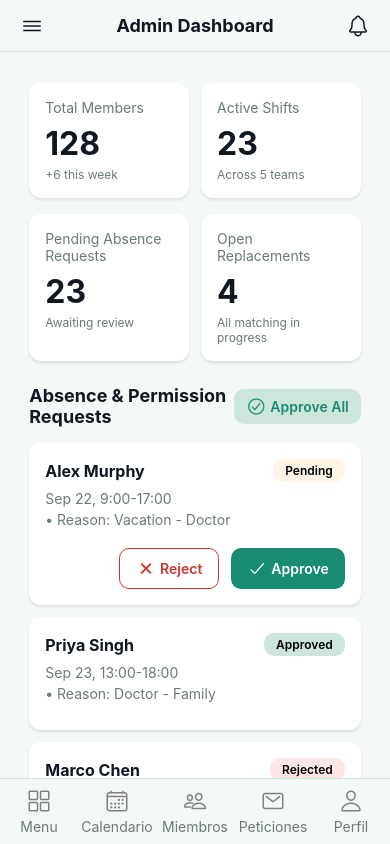
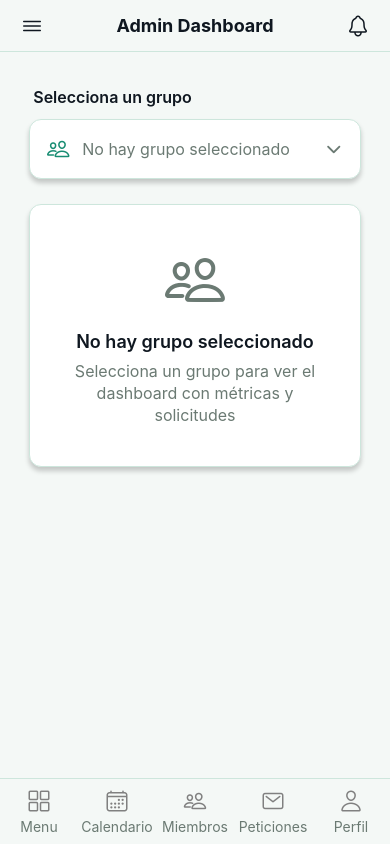
Before and after one commit to JosueUribeUgalde/Proyecto_Final_Apps_Moviles, a React Native app in the folder ProyectFinal/: screen /DashboardAdmin in a window 390 px wide. Built offline with nearby package versions, Linux system fonts and the light colour scheme; what react-native-calendars would draw is missing.

Commit message:
feat: agregar selección de grupo y mejorar la gestión de solicitudes de ausencia con traducciones al español

```diff
--- a/ProyectFinal/src/screens/admin/DashboardAdmin.js
+++ b/ProyectFinal/src/screens/admin/DashboardAdmin.js
@@ -1,72 +1,93 @@
 // 1. Paquetes core de React/React Native
 import { useState } from 'react';
-import { Text, View, ScrollView, Pressable } from "react-native";
+import { Text, View, ScrollView, Pressable, Modal, FlatList } from "react-native";
 // 2. Bibliotecas de terceros
 import { SafeAreaView } from "react-native-safe-area-context";
 import { Ionicons } from '@expo/vector-icons';
 // 3. Componentes propios
-import { HeaderScreen, MenuFooterAdmin } from "../../components";
+import { HeaderScreen, MenuFooterAdmin, ButtonRequest } from "../../components";
 // 4. Constantes y utilidades
 import { COLORS } from '../../components/constants/theme';
 // 5. Estilos
 import styles from "../../styles/screens/admin/DashboardAdminStyles";
+import CalendarAdminStyles from "../../styles/screens/admin/CalendarAdminStyles";
 
 export default function DashboardAdmin({ navigation }) {
+  // Estado para el selector de grupos
+  const [selectedGroup, setSelectedGroup] = useState(null);
+  const [showGroupSelectModal, setShowGroupSelectModal] = useState(false);
+
+  // Mock data para grupos
+  const MOCK_GROUPS = [
+    { id: 1, name: 'Recepción', memberCount: 12 },
+    { id: 2, name: 'Cocina', memberCount: 8 },
+    { id: 3, name: 'Turno Nocturno', memberCount: 5 },
+    { id: 4, name: 'Limpieza', memberCount: 15 },
+  ];
+
+  const [groups] = useState(MOCK_GROUPS);
+
   // Estado para las solicitudes de ausencia (mockup data)
   const [requests, setRequests] = useState([
     {
       id: 1,
       name: 'Alex Murphy',
       date: 'Sep 22, 9:00-17:00',
-      reason: 'Vacation - Doctor',
-      status: 'Pending'
+      reason: 'Vacaciones - Doctor',
+      status: 'Pendiente'
     },
     {
       id: 2,
       name: 'Priya Singh',
       date: 'Sep 23, 13:00-18:00',
-      reason: 'Doctor - Family',
-      status: 'Approved'
+      reason: 'Doctor - Familia',
+      status: 'Aprobado'
     },
     {
       id: 3,
       name: 'Marco Chen',
       date: 'Sep 24, 8:00-12:00',
       reason: 'Personal',
-      status: 'Rejected'
+      status: 'Rechazado'
     }
   ]);
 
   const handleApprove = (id) => {
     // TODO: Implementar lógica de aprobación con Firebase
     setRequests(requests.map(req =>
-      req.id === id ? { ...req, status: 'Approved' } : req
+      req.id === id ? { ...req, status: 'Aprobado' } : req
     ));
   };
 
   const handleReject = (id) => {
     // TODO: Implementar lógica de rechazo con Firebase
     setRequests(requests.map(req =>
-      req.id === id ? { ...req, status: 'Rejected' } : req
+      req.id === id ? { ...req, status: 'Rechazado' } : req
     ));
   };
 
   const handleApproveAll = () => {
     // TODO: Implementar lógica de aprobación masiva
-    setRequests(requests.map(req => ({ ...req, status: 'Approved' })));
+    setRequests(requests.map(req => ({ ...req, status: 'Aprobado' })));
   };
 
   const getStatusStyle = (status) => {
     switch(status) {
-      case 'Pending':
+      case 'Pendiente':
         return styles.statusPending;
-      case 'Approved':
+      case 'Aprobado':
         return styles.statusApproved;
-      case 'Rejected':
+      case 'Rechazado':
         return styles.statusRejected;
       default:
         return styles.statusPending;
     }
+  };
+
+  const handleGroupSelect = (group) => {
+    setSelectedGroup(group);
+    setShowGroupSelectModal(false);
+    // Aquí se cargarán los datos específicos del grupo desde Firebase
   };
 
   return (
@@ -83,49 +104,62 @@ export default function DashboardAdmin({ navigation }) {
         style={styles.content}
         contentContainerStyle={styles.scrollContent}
       >
-        {/* Métricas principales */}
-        <View style={styles.metricsContainer}>
+        {/* Selector de Grupos */}
+        <View style={CalendarAdminStyles.groupSelectorContainer}>
+          <Text style={CalendarAdminStyles.groupSelectorTitle}>Selecciona un grupo</Text>
+          <Pressable
+            style={({pressed}) => [
+              CalendarAdminStyles.groupSelectorButton,
+              pressed && {opacity: 0.7}
+            ]}
+            onPress={() => setShowGroupSelectModal(true)}
+          >
+            <Ionicons name="people-outline" size={24} color={COLORS.primary} />
+            <Text style={[
+              CalendarAdminStyles.groupSelectorButtonText,
+              selectedGroup && { color: COLORS.textBlack, fontWeight: '600' }
+            ]}>
+              {selectedGroup ? selectedGroup.name : 'No hay grupo seleccionado'}
+            </Text>
+            <Ionicons name="chevron-down" size={20} color={COLORS.textGray} />
+          </Pressable>
+        </View>
+
+        {selectedGroup ? (
+          <>
+            {/* Métricas principales */}
+            <View style={styles.metricsContainer}>
           <View style={styles.metricCard}>
-            <Text style={styles.metricLabel}>Total Members</Text>
+            <Text style={styles.metricLabel}>Total de Miembros</Text>
             <Text style={styles.metricValue}>128</Text>
-            <Text style={styles.metricSub}>+6 this week</Text>
+            <Text style={styles.metricSub}>+6 esta semana</Text>
           </View>
 
           <View style={styles.metricCard}>
-            <Text style={styles.metricLabel}>Active Shifts</Text>
+            <Text style={styles.metricLabel}>Turnos Activos</Text>
             <Text style={styles.metricValue}>23</Text>
-            <Text style={styles.metricSub}>Across 5 teams</Text>
+            <Text style={styles.metricSub}>En 5 equipos</Text>
           </View>
         </View>
 
         <View style={styles.metricsContainer}>
           <View style={styles.metricCard}>
-            <Text style={styles.metricLabel}>Pending Absence Requests</Text>
+            <Text style={styles.metricLabel}>Solicitudes de Ausencia Pendientes</Text>
             <Text style={styles.metricValue}>23</Text>
-            <Text style={styles.metricSub}>Awaiting review</Text>
+            <Text style={styles.metricSub}>Esperando revisión</Text>
           </View>
 
           <View style={styles.metricCard}>
-            <Text style={styles.metricLabel}>Open Replacements</Text>
+            <Text style={styles.metricLabel}>Reemplazos Abiertos</Text>
             <Text style={styles.metricValue}>4</Text>
-            <Text style={styles.metricSub}>All matching in progress</Text>
+            <Text style={styles.metricSub}>Todos en progreso</Text>
           </View>
         </View>
 
         {/* Sección de solicitudes */}
         <View style={styles.requestsSection}>
           <View style={styles.sectionHeader}>
-            <Text style={styles.sectionTitle}>Absence & Permission Requests</Text>
-            <Pressable
-              onPress={handleApproveAll}
-              style={({ pressed }) => [
-                styles.approveAllButton,
-                pressed && { opacity: 0.7 }
-              ]}
-            >
-              <Ionicons name="checkmark-circle-outline" size={20} color={COLORS.primary} />
-              <Text style={styles.approveAllText}>Approve All</Text>
-            </Pressable>
+            <Text style={styles.sectionTitle}>Solicitudes de Ausencia y Permisos</Text>
           </View>
 
           {/* Lista de solicitudes */}
@@ -134,42 +168,116 @@ export default function DashboardAdmin({ navigation }) {
               <View style={styles.requestHeader}>
                 <Text style={styles.requestName}>{request.name}</Text>
                 <View style={getStatusStyle(request.status)}>
-                  <Text style={styles.statusText}>{request.status}</Text>
+                  <Text style={[
+                    styles.statusText,
+                    request.status === 'Pendiente' && styles.statusPendingText,
+                    request.status === 'Aprobado' && styles.statusApprovedText,
+                    request.status === 'Rechazado' && styles.statusRejectedText,
+                  ]}>
+                    {request.status}
+                  </Text>
                 </View>
               </View>
 
-              <Text style={styles.requestDate}>{request.date}</Text>
-              <Text style={styles.requestReason}>• Reason: {request.reason}</Text>
+              <View style={styles.requestDetails}>
+                <View style={styles.detailRow}>
+                  <Ionicons name="time-outline" size={16} color={COLORS.textGray} />
+                  <Text style={styles.detailText}>{request.date}</Text>
+                </View>
+                <View style={styles.detailRow}>
+                  <Ionicons name="information-circle-outline" size={16} color={COLORS.textGray} />
+                  <Text style={styles.detailText}>Motivo: {request.reason}</Text>
+                </View>
+              </View>
 
-              {request.status === 'Pending' && (
+              {request.status === 'Pendiente' && (
                 <View style={styles.actionButtons}>
-                  <Pressable
+                  <ButtonRequest
+                    title="Aprobar"
+                    icon="checkmark-circle-outline"
+                    iconColor={COLORS.textGreen}
+                    textColor={COLORS.textGreen}
+                    backgroundColor={COLORS.backgroundBS}
+                    borderColor={COLORS.borderSecondary}
+                    onPress={() => handleApprove(request.id)}
+                    style={{ flex: 1 }}
+                  />
+
+                  <ButtonRequest
+                    title="Rechazar"
+                    icon="close-circle-outline"
+                    iconColor={COLORS.textRed}
+                    textColor={COLORS.textRed}
+                    backgroundColor={COLORS.backgroundWhite}
+                    borderColor={COLORS.borderSecondary}
                     onPress={() => handleReject(request.id)}
-                    style={({ pressed }) => [
-                      styles.rejectButton,
-                      pressed && { opacity: 0.7 }
-                    ]}
-                  >
-                    <Ionicons name="close" size={20} color={COLORS.error} />
-                    <Text style={styles.rejectText}>Reject</Text>
-                  </Pressable>
-
-                  <Pressable
-                    onPress={() => handleApprove(request.id)}
-                    style={({ pressed }) => [
-                      styles.approveButton,
-                      pressed && { opacity: 0.7 }
-                    ]}
-                  >
-                    <Ionicons name="checkmark" size={20} color={COLORS.textWhite} />
-                    <Text style={styles.approveText}>Approve</Text>
-                  </Pressable>
+                    style={{ flex: 1 }}
+                  />
                 </View>
               )}
             </View>
           ))}
         </View>
+          </>
+        ) : (
+          <View style={CalendarAdminStyles.noGroupSelected}>
+            <Ionicons name="people-outline" size={64} color={COLORS.textGray} />
+            <Text style={CalendarAdminStyles.noGroupSelectedTitle}>No hay grupo seleccionado</Text>
+            <Text style={CalendarAdminStyles.noGroupSelectedText}>
+              Selecciona un grupo para ver el dashboard con métricas y solicitudes
+            </Text>
+          </View>
+        )}
       </ScrollView>
+
+      {/* Modal de Selección de Grupo */}
+      <Modal
+        visible={showGroupSelectModal}
+        transparent
+        animationType="fade"
+        onRequestClose={() => setShowGroupSelectModal(false)}
+      >
+        <Pressable
+          style={CalendarAdminStyles.modalOverlay}
+          onPress={() => setShowGroupSelectModal(false)}
+        >
+          <Pressable style={CalendarAdminStyles.groupModalContainer} onPress={(e) => e.stopPropagation()}>
+            <View style={CalendarAdminStyles.groupModalHeader}>
+              <Text style={CalendarAdminStyles.groupModalTitle}>Seleccione un grupo</Text>
+              <Pressable onPress={() => setShowGroupSelectModal(false)}>
+                <Ionicons name="close" size={24} color={COLORS.textBlack} />
+              </Pressable>
+            </View>
+            <FlatList
+              data={groups}
+              keyExtractor={(item) => item.id.toString()}
+              renderItem={({ item: group }) => (
+                <Pressable
+                  style={({pressed}) => [
+                    CalendarAdminStyles.groupItem,
+                    selectedGroup?.id === group.id && CalendarAdminStyles.groupItemSelected,
+                    pressed && {opacity: 0.7}
+                  ]}
+                  onPress={() => handleGroupSelect(group)}
+                >
+                  <Ionicons name="people" size={20} color={COLORS.primary} />
+                  <Text style={[
+                    CalendarAdminStyles.groupItemText,
+                    selectedGroup?.id === group.id && CalendarAdminStyles.groupItemTextSelected
+                  ]}>
+                    {group.name}
+                  </Text>
+                  {selectedGroup?.id === group.id && (
+                    <Ionicons name="checkmark-circle" size={24} color={COLORS.primary} />
+                  )}
+                </Pressable>
+              )}
+              ItemSeparatorComponent={() => <View style={{ height: 8 }} />}
+              showsVerticalScrollIndicator={false}
+            />
+          </Pressable>
+        </Pressable>
+      </Modal>
 
       <View style={styles.footerContainer}>
         <MenuFooterAdmin />
--- a/ProyectFinal/src/styles/screens/admin/DashboardAdminStyles.js
+++ b/ProyectFinal/src/styles/screens/admin/DashboardAdminStyles.js
@@ -2,11 +2,14 @@ import { StyleSheet } from 'react-native';
 import { COLORS, FONTS, RADIUS, SHADOWS } from '../../../components/constants/theme';
 
 export default StyleSheet.create({
+  // Contenedor principal
   container: {
     flex: 1,
     backgroundColor: COLORS.background,
     width: '100%',
   },
+
+  // Contenedor de scroll
   content: {
     flex: 1,
     width: '100%',
@@ -15,24 +18,30 @@ export default StyleSheet.create({
     paddingHorizontal: '7.5%',
     paddingBottom: 20,
   },
+
+  // Footer del menú
   footerContainer: {
     backgroundColor: COLORS.backgroundWhite,
     width: '100%',
   },
 
-  // Métricas
+  // Contenedor de métricas (cards de estadísticas)
   metricsContainer: {
     flexDirection: 'row',
     justifyContent: 'space-between',
     marginTop: 16,
     gap: 12,
   },
+
+  // Card individual de métrica
   metricCard: {
     flex: 1,
     backgroundColor: COLORS.backgroundWhite,
     borderRadius: RADIUS.md,
     padding: 16,
-    ...SHADOWS.light,
+    borderWidth: 1,
+    borderColor: COLORS.borderSecondary,
+    ...SHADOWS.medium,
   },
   metricLabel: {
     fontSize: FONTS.small,
@@ -55,6 +64,8 @@ export default StyleSheet.create({
     marginTop: 24,
     marginBottom: 16,
   },
+
+  // Header de sección (título)
   sectionHeader: {
     flexDirection: 'row',
     justifyContent: 'space-between',
@@ -66,109 +77,85 @@ export default StyleSheet.create({
     fontWeight: 'bold',
     color: COLORS.textBlack,
   },
-  approveAllButton: {
-    flexDirection: 'row',
-    alignItems: 'center',
-    gap: 4,
-    paddingVertical: 6,
-    paddingHorizontal: 12,
-    backgroundColor: COLORS.secondary,
-    borderRadius: RADIUS.sm,
-  },
-  approveAllText: {
-    fontSize: FONTS.small,
-    color: COLORS.primary,
-    fontWeight: '600',
-  },
 
-  // Tarjetas de solicitud
+  // Card de solicitud individual
   requestCard: {
     backgroundColor: COLORS.backgroundWhite,
     borderRadius: RADIUS.md,
+    borderColor: COLORS.borderSecondary,
+    borderWidth: 1,
     padding: 16,
     marginBottom: 12,
-    ...SHADOWS.light,
+    ...SHADOWS.medium,
   },
+
+  // Header del card (nombre y badge de estado)
   requestHeader: {
     flexDirection: 'row',
     justifyContent: 'space-between',
-    alignItems: 'center',
-    marginBottom: 8,
+    alignItems: 'flex-start',
+    marginBottom: 12,
   },
   requestName: {
     fontSize: FONTS.regular,
-    fontWeight: 'bold',
+    fontWeight: '600',
     color: COLORS.textBlack,
   },
-  requestDate: {
+
+  // Contenedor de detalles (fecha y motivo)
+  requestDetails: {
+    marginBottom: 12,
+    gap: 8,
+  },
+  detailRow: {
+    flexDirection: 'row',
+    alignItems: 'center',
+    gap: 8,
+  },
+  detailText: {
     fontSize: FONTS.small,
     color: COLORS.textGray,
-    marginBottom: 4,
-  },
-  requestReason: {
-    fontSize: FONTS.small,
-    color: COLORS.textGray,
-    marginBottom: 12,
   },
 
-  // Estados de solicitud
+  // Badges de estado de solicitud
   statusPending: {
+    backgroundColor: COLORS.secondary,
     paddingHorizontal: 12,
     paddingVertical: 4,
     borderRadius: RADIUS.sm,
-    backgroundColor: COLORS.statusPending,
   },
   statusApproved: {
+    backgroundColor: COLORS.backgroundBS,
     paddingHorizontal: 12,
     paddingVertical: 4,
     borderRadius: RADIUS.sm,
-    backgroundColor: COLORS.secondary,
   },
   statusRejected: {
+    backgroundColor: '#FDE8E8',
     paddingHorizontal: 12,
     paddingVertical: 4,
     borderRadius: RADIUS.sm,
-    backgroundColor: COLORS.statusRejected,
   },
+
+  // Texto de los badges
   statusText: {
-    fontSize: 12,
+    fontSize: FONTS.small,
     fontWeight: '600',
   },
+  statusPendingText: {
+    color: COLORS.primary,
+  },
+  statusApprovedText: {
+    color: COLORS.textGreen,
+  },
+  statusRejectedText: {
+    color: COLORS.error,
+  },
 
-  // Botones de acción
+  // Contenedor de botones de acción (Approve/Reject)
   actionButtons: {
     flexDirection: 'row',
-    justifyContent: 'flex-end',
-    gap: 12,
+    gap: 8,
     marginTop: 8,
   },
-  rejectButton: {
-    flexDirection: 'row',
-    alignItems: 'center',
-    gap: 4,
-    paddingVertical: 8,
-    paddingHorizontal: 16,
-    borderRadius: RADIUS.sm,
-    borderWidth: 1,
-    borderColor: COLORS.error,
-  },
-  rejectText: {
-    fontSize: FONTS.small,
-    color: COLORS.error,
-    fontWeight: '600',
-  },
-  approveButton: {
-    flexDirection: 'row',
-    alignItems: 'center',
-    gap: 4,
-    paddingVertical: 8,
-    paddingHorizontal: 16,
-    borderRadius: RADIUS.sm,
-    backgroundColor: COLORS.primary,
-  },
-  approveText: {
-    fontSize: FONTS.small,
-    color: COLORS.textWhite,
-    fontWeight: '600',
-  },
 });
```
